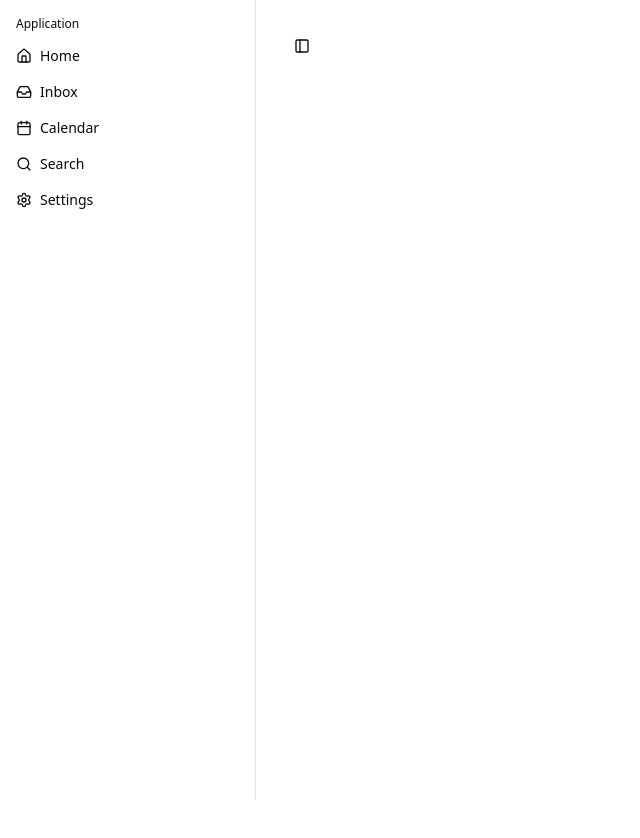
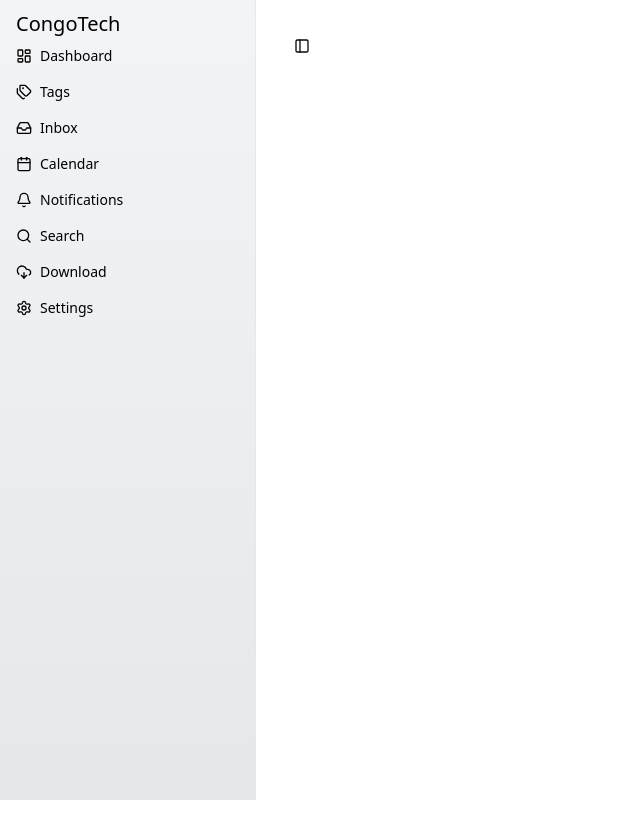
Before and after one commit to Harshit-joshi1997/CRM-Website, a React (Vite) app in the folder Frontend/my-react-app/: page / in a window 1280 px wide. Shown: the top 838 px of the page, without its empty margins (0-640 px from the left). Built offline with nearby package versions, Linux system fonts and the light colour scheme.

Commit message:
style Sidebar

```diff
--- a/Frontend/my-react-app/src/App.css
+++ b/Frontend/my-react-app/src/App.css
@@ -36,30 +36,7 @@
 .card {
   padding: 2em;
 }
-/*
+
 .read-the-docs {
-  color: #888; */
-/* }
-@layer base {
-  :root {
-    --sidebar: oklch(0.985 0 0);
-    --sidebar-foreground: oklch(0.145 0 0);
-    --sidebar-primary: oklch(0.205 0 0);
-    --sidebar-primary-foreground: oklch(0.985 0 0);
-    --sidebar-accent: oklch(0.97 0 0);
-    --sidebar-accent-foreground: oklch(0.205 0 0);
-    --sidebar-border: oklch(0.922 0 0);
-    --sidebar-ring: oklch(0.708 0 0);
-  }
-
-  .dark {
-    --sidebar: oklch(0.205 0 0);
-    --sidebar-foreground: oklch(0.985 0 0);
-    --sidebar-primary: oklch(0.488 0.243 264.376);
-    --sidebar-primary-foreground: oklch(0.985 0 0);
-    --sidebar-accent: oklch(0.269 0 0);
-    --sidebar-accent-foreground: oklch(0.985 0 0);
-    --sidebar-border: oklch(1 0 0 / 10%);
-    --sidebar-ring: oklch(0.439 0 0);
-  }
-} */
+  color: #888;
+}
--- a/Frontend/my-react-app/src/App.tsx
+++ b/Frontend/my-react-app/src/App.tsx
@@ -5,7 +5,7 @@ import { AppSidebar } from "@/components/app-sidebar"
 export default function App({ children }: { children: React.ReactNode }) {
   return (
     <SidebarProvider>
-      {/* Sidebar */}
+
       <AppSidebar />
 
       {/* Main Content */}
--- a/Frontend/my-react-app/src/components/app-sidebar.tsx
+++ b/Frontend/my-react-app/src/components/app-sidebar.tsx
@@ -1,4 +1,4 @@
-import { Calendar, Home, Inbox, Search, Settings } from "lucide-react"
+import { Calendar, Home, Inbox, Search, Settings, LayoutDashboard ,TagsIcon,DownloadCloud,BellIcon} from "lucide-react"
 import {
   Sidebar,
   SidebarContent,
@@ -8,23 +8,26 @@ import {
   SidebarMenu,
   SidebarMenuButton,
   SidebarMenuItem,
-} from "@/components/ui/sidebar.tsx"
+} from "@/components/ui/sidebar"
 
 // Menu items
 const items = [
-  { title: "Home", url: "#", icon: Home },
+  { title: "Dashboard", url: "#", icon: LayoutDashboard },
+  { title: "Tags", url: "#", icon: TagsIcon },
   { title: "Inbox", url: "#", icon: Inbox },
   { title: "Calendar", url: "#", icon: Calendar },
+  { title: "Notifications", url: "#", icon: BellIcon },
   { title: "Search", url: "#", icon: Search },
+  { title: "Download", url: "#", icon: DownloadCloud },
   { title: "Settings", url: "#", icon: Settings },
 ]
 
 export function AppSidebar() {
   return (
-    <Sidebar>
+    <Sidebar className="bg-gradient-to-b from-gray-100 to-gray-200 text-black border-r border-gray-200">
       <SidebarContent>
         <SidebarGroup>
-          <SidebarGroupLabel>Application</SidebarGroupLabel>
+          <SidebarGroupLabel className="   text-xl font-lg font-medium text-black">CongoTech</SidebarGroupLabel>
           <SidebarGroupContent>
             <SidebarMenu>
               {items.map((item) => (
@@ -32,7 +35,7 @@ export function AppSidebar() {
                   <SidebarMenuButton asChild>
                     <a
                       href={item.url}
-                      className="flex items-center gap-2 text-sm hover:text-primary"
+                      className="flex items-center gap-2 text-sm hover:text-yellow-300"
                     >
                       <item.icon className="h-4 w-4" />
                       <span>{item.title}</span>
--- a/Frontend/my-react-app/src/index.css
+++ b/Frontend/my-react-app/src/index.css
@@ -29,14 +29,14 @@
     --chart-4: 43 74% 66%;
     --chart-5: 27 87% 67%;
     --radius: 0.5rem;
-    --sidebar-background: 0 0% 98%;
-    --sidebar-foreground: 240 5.3% 26.1%;
-    --sidebar-primary: 240 5.9% 10%;
-    --sidebar-primary-foreground: 0 0% 98%;
-    --sidebar-accent: 240 4.8% 95.9%;
-    --sidebar-accent-foreground: 240 5.9% 10%;
-    --sidebar-border: 220 13% 91%;
-    --sidebar-ring: 217.2 91.2% 59.8%
+    --sidebar-background: oklch(0.985 0 0);
+    --sidebar-foreground: oklch(0.145 0 0);
+    --sidebar-primary: oklch(0.205 0 0);
+    --sidebar-primary-foreground: oklch(0.985 0 0);
+    --sidebar-accent: oklch(0.97 0 0);
+    --sidebar-accent-foreground: oklch(0.205 0 0);
+    --sidebar-border: oklch(0.922 0 0);
+    --sidebar-ring: oklch(0.708 0 0);
   }
   .dark {
     --background: 240 10% 3.9%;
@@ -63,14 +63,14 @@
     --chart-3: 30 80% 55%;
     --chart-4: 280 65% 60%;
     --chart-5: 340 75% 55%;
-    --sidebar-background: 240 5.9% 10%;
-    --sidebar-foreground: 240 4.8% 95.9%;
-    --sidebar-primary: 224.3 76.3% 48%;
-    --sidebar-primary-foreground: 0 0% 100%;
-    --sidebar-accent: 240 3.7% 15.9%;
-    --sidebar-accent-foreground: 240 4.8% 95.9%;
-    --sidebar-border: 240 3.7% 15.9%;
-    --sidebar-ring: 217.2 91.2% 59.8%
+    --sidebar-background: oklch(0.205 0 0);
+    --sidebar-foreground: oklch(0.985 0 0);
+    --sidebar-primary: oklch(0.488 0.243 264.376);
+    --sidebar-primary-foreground: oklch(0.985 0 0);
+    --sidebar-accent: oklch(0.269 0 0);
+    --sidebar-accent-foreground: oklch(0.985 0 0);
+    --sidebar-border: oklch(1 0 0 / 10%);
+    --sidebar-ring: oklch(0.439 0 0);
   }
 }
 
```
Also changed, not shown: Frontend/my-react-app/src/lib/utils.ts (added).
